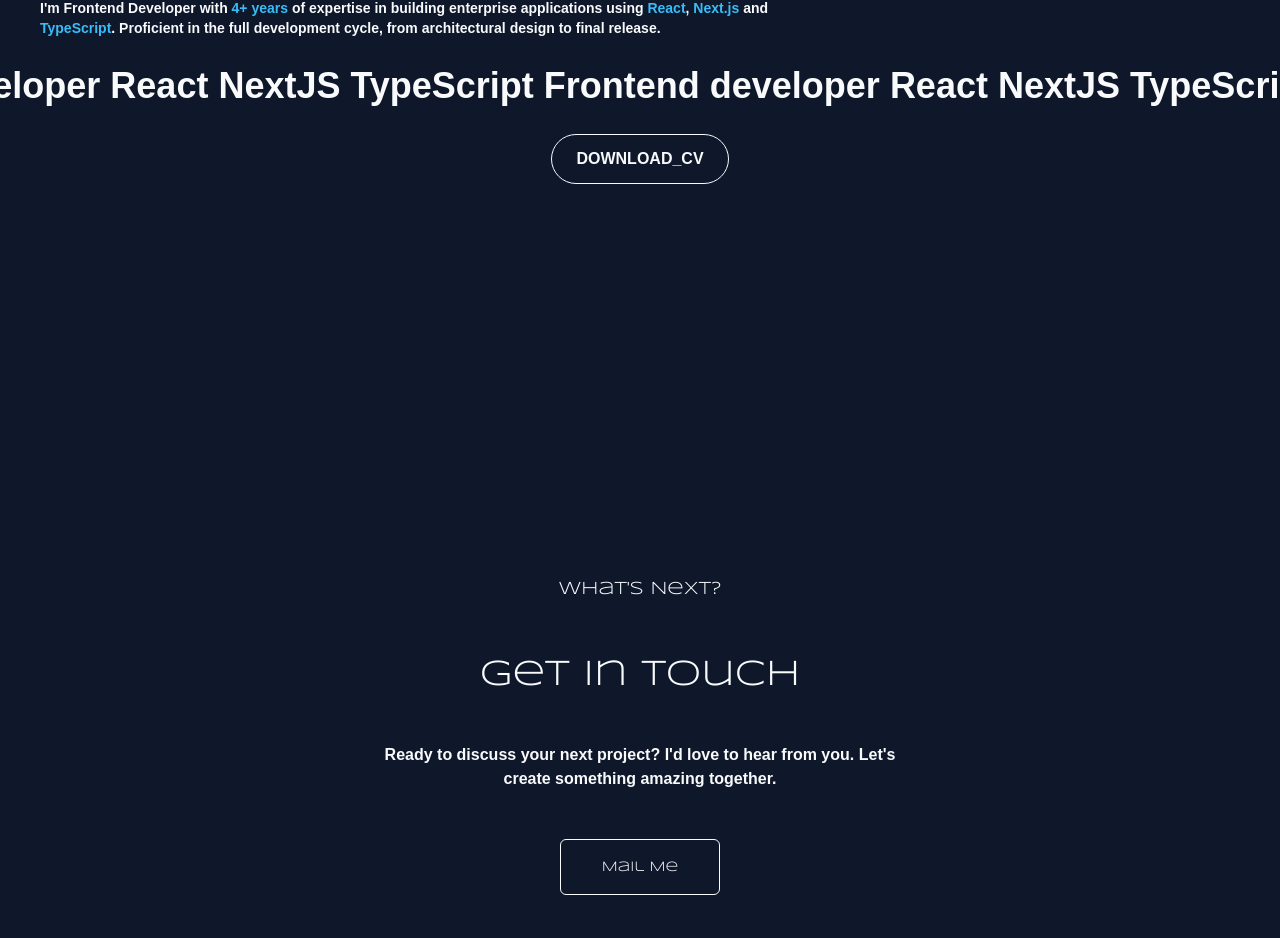
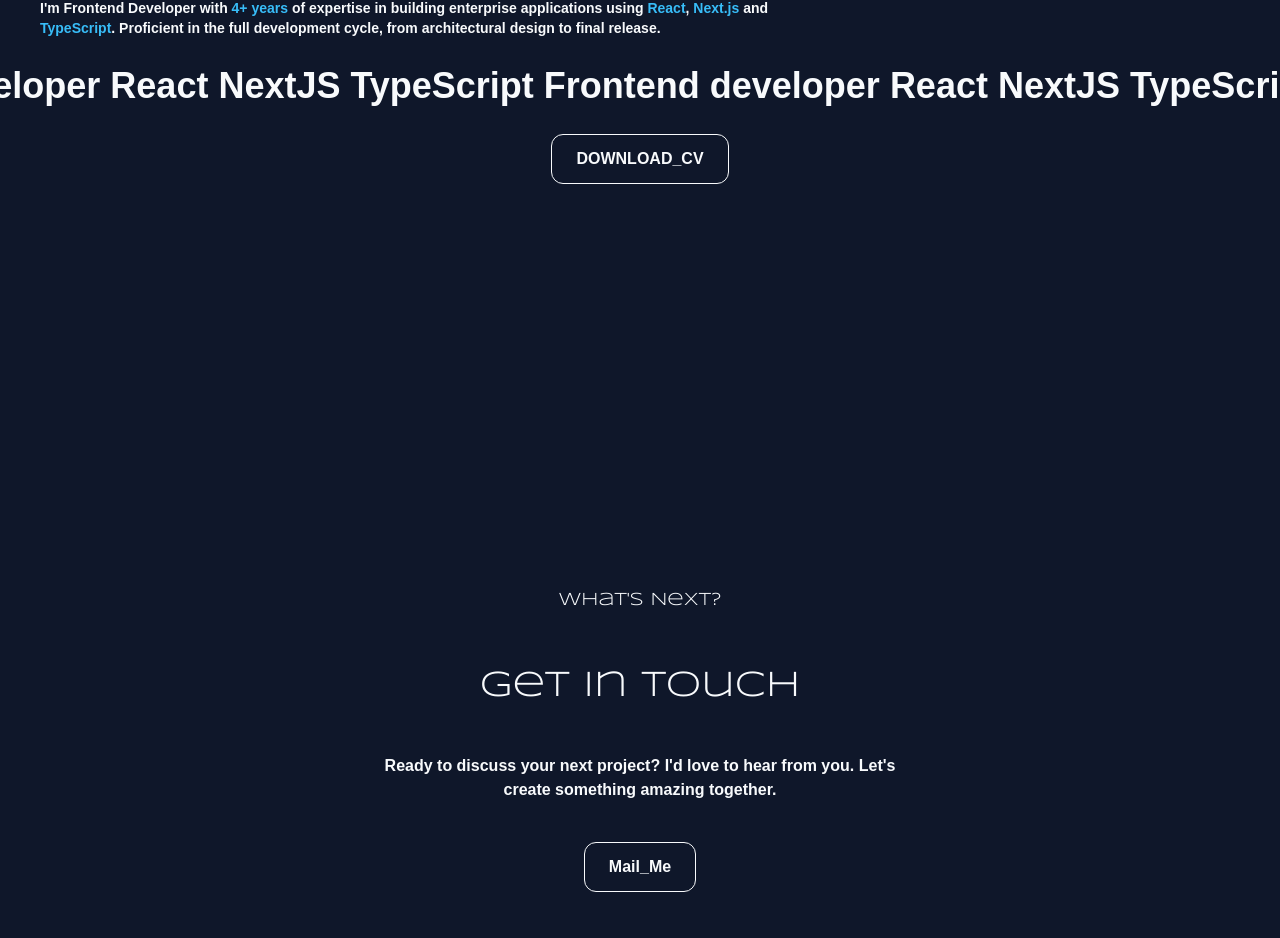
Before and after one commit to olegletto/cv, a Next.js app: page / in a window 1280 px wide. Shown: the part 415-1353 px from the top of the page. Built offline with nearby package versions, Linux system fonts and the light colour scheme; a web font is replaced by a local one.

Commit message:
feat: move the button to a separate element

```diff
--- a/app/pages/contact.tsx
+++ b/app/pages/contact.tsx
@@ -1,5 +1,6 @@
 import { motion } from "motion/react";
 import { NextFont } from "next/dist/compiled/@next/font";
+import STButton from "../shared/stbutton";
 import {
   PiGithubLogoLight,
   PiLinkedinLogoLight,
@@ -14,6 +15,12 @@
   secondFont: NextFont;
   isDark: boolean;
 }) {
+  const handleButtonClick = () => {
+    const link = document.createElement("a");
+    link.href = "mailto:olegletto@gmail.com";
+    link.target = "_blank";
+    link.click();
+  };
   return (
     <section
       id="contact"
@@ -28,16 +35,12 @@
           "Ready to discuss your next project? I'd love to hear from you. Let's create something amazing together."
         }
       </p>
-      <motion.a href="mailto:olegletto@gmail.com">
-        <motion.button
-          whileHover={{ scale: 1.05 }}
-          whileTap={{ scale: 0.95 }}
-          transition={{ duration: 0.3 }}
-          className=" w-40 h-14 my-4 text-sm rounded-md border hover:border-[#38bdf8] hover:text-[#38bdf8] focus:outline-none focus:ring-1 focus:ring-offset-1 focus:ring-accent cursor-pointer"
-        >
-          Mail Me
-        </motion.button>
-      </motion.a>
+      <STButton
+        label="Mail_Me"
+        font={secondFont}
+        handleButtonClick={handleButtonClick}
+      />
+
       <div className="flex items-center justify-center w-full py-6 gap-4">
         <motion.a
           whileHover={{ y: -10 }}
--- a/app/pages/firstBlock.tsx
+++ b/app/pages/firstBlock.tsx
@@ -1,7 +1,8 @@
 "use client";
 
-import { motion, stagger, useAnimate } from "motion/react";
+import { motion } from "motion/react";
 import { NextFont } from "next/dist/compiled/@next/font";
+import STButton from "../shared/stbutton";
 import gsap from "gsap";
 import { useEffect, useRef } from "react";
 
@@ -14,8 +15,6 @@
   secondFont: NextFont;
   isDark: boolean;
 }) {
-  const [scope, animate] = useAnimate();
-
   const firstText = useRef<HTMLDivElement>(null);
   const secondText = useRef<HTMLDivElement>(null);
   let xPercent = 0;
@@ -34,18 +33,7 @@
     requestAnimationFrame(animation);
   }, []);
 
-  const handleHover = () => {
-    animate([
-      [".letter", { y: -32 }, { duration: 0.2, delay: stagger(0.05) }],
-      [".letter", { y: 0 }, { duration: 0.000001, at: "<" }],
-    ]);
-  };
-
   const onButtonClick = () => {
-    animate([
-      [".letter", { y: -32 }, { duration: 0.2, delay: stagger(0.05) }],
-      [".letter", { y: 0 }, { duration: 0.000001, at: "<" }],
-    ]);
     const link = document.createElement("a");
     link.href =
       "https://drive.google.com/file/d/1G-rlwAVgCrNUQnvM-tRErdsZXNPW5SLr/view?usp=sharing";
@@ -122,36 +110,11 @@
           </p>
         </div>
       </div>
-      <div ref={scope} className="py-2 self-center">
-        <motion.button
-          onClick={onButtonClick}
-          whileTap={{ scale: 0.8 }}
-          whileHover={{ scale: 1.05 }}
-          onMouseEnter={() => handleHover()}
-          initial={{ opacity: 0, y: 20 }}
-          animate={{ opacity: 1, y: 0 }}
-          transition={{ duration: 0.3 }}
-          className={`rounded-full border hover:border-[#38bdf8] hover:text-[#38bdf8] px-6 py-2 cursor-pointer ${secondFont.className}`}
-        >
-          <span className="sr-only">Download CV</span>
-          <span className="block h-8 overflow-hidden" aria-hidden>
-            {["D", "O", "W", "N", "L", "O", "A", "D", " _", "C", "V"].map(
-              (letter, index) => (
-                <motion.span
-                  data-letter={letter}
-                  className="letter inline-block relative h-8 leading-8 after:absolute after:left-0 after:top-full after:h-8 after:content-[attr(data-letter)]"
-                  key={index}
-                  initial={{ opacity: 0, y: -20 }}
-                  animate={{ opacity: 1, y: 0 }}
-                  transition={{ delay: index * 0.1 }}
-                >
-                  {letter}
-                </motion.span>
-              )
-            )}
-          </span>
-        </motion.button>
-      </div>
+      <STButton
+        label="DOWNLOAD_CV"
+        font={secondFont}
+        handleButtonClick={onButtonClick}
+      />
     </motion.section>
   );
 }
--- /dev/null
+++ b/app/shared/stbutton.tsx
@@ -0,0 +1,69 @@
+import { motion, stagger, useAnimate } from "motion/react";
+import { NextFont } from "next/dist/compiled/@next/font";
+import React from "react";
+
+interface STButtonProps {
+  label: string;
+  font: NextFont;
+  handleButtonClick: () => void;
+  disabled?: boolean;
+  className?: string;
+}
+
+const STButton: React.FC<STButtonProps> = ({
+  label,
+  handleButtonClick,
+  font,
+}) => {
+  const [scope, animate] = useAnimate();
+  const textButton = label.split("");
+
+  const handleHover = () => {
+    animate([
+      [".letter", { y: -32 }, { duration: 0.2, delay: stagger(0.05) }],
+      [".letter", { y: 0 }, { duration: 0.000001, at: "<" }],
+    ]);
+  };
+
+  const onButtonClick = () => {
+    animate([
+      [".letter", { y: -32 }, { duration: 0.2, delay: stagger(0.05) }],
+      [".letter", { y: 0 }, { duration: 0.000001, at: "<" }],
+    ]);
+
+    handleButtonClick();
+  };
+
+  return (
+    <div ref={scope} className="py-2 self-center">
+      <motion.button
+        onClick={onButtonClick}
+        whileTap={{ scale: 0.8 }}
+        whileHover={{ scale: 1.05 }}
+        onMouseEnter={() => handleHover()}
+        initial={{ opacity: 0, y: 20 }}
+        animate={{ opacity: 1, y: 0 }}
+        transition={{ duration: 0.3 }}
+        className={`rounded-xl border hover:border-[#38bdf8] hover:text-[#38bdf8] px-6 py-2 cursor-pointer ${font.className}`}
+      >
+        <span className="sr-only">{label}</span>
+        <span className="block h-8 overflow-hidden" aria-hidden>
+          {textButton.map((letter, index) => (
+            <motion.span
+              data-letter={letter}
+              className="letter inline-block relative h-8 leading-8 after:absolute after:left-0 after:top-full after:h-8 after:content-[attr(data-letter)]"
+              key={index}
+              initial={{ opacity: 0, y: -20 }}
+              animate={{ opacity: 1, y: 0 }}
+              transition={{ delay: index * 0.1 }}
+            >
+              {letter}
+            </motion.span>
+          ))}
+        </span>
+      </motion.button>
+    </div>
+  );
+};
+
+export default STButton;
```
